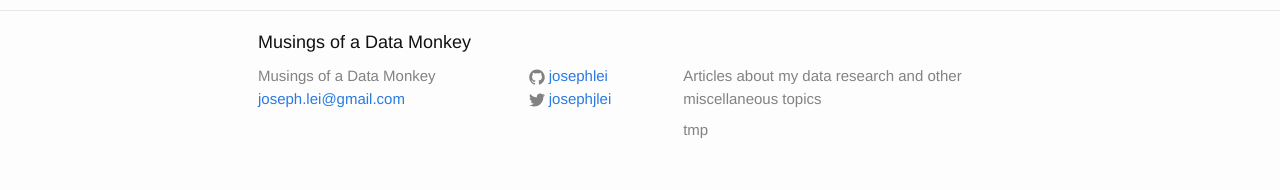
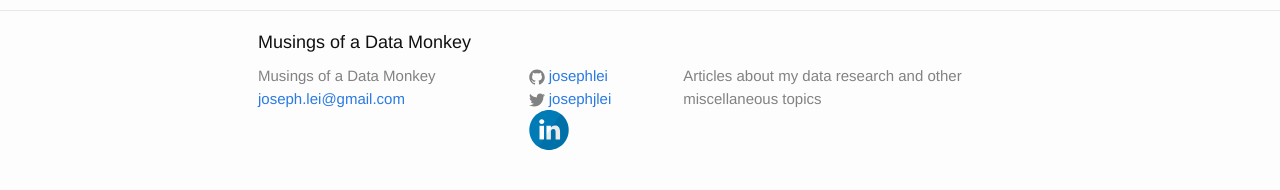
Before and after one commit to josephlei/jjl-website, a Jekyll site: the page built from index.html, in a window 1280 px wide. Shown: the part 1252-1442 px from the top of the page. Built offline with Jekyll 4.4.1, drawn with Linux system fonts in a browser that asks for light colours.

Commit message:
Update footer.html

```diff
--- a/_includes/footer.html
+++ b/_includes/footer.html
@@ -52,12 +52,23 @@
               <span class="username">{{ site.twitter_username }}</span>
             </a>
           </li>
+          <li>
+          <svg width="40px" height="40px" viewBox="0 0 60 60" version="1.1" xmlns="http://www.w3.org/2000/svg" xmlns:xlink="http://www.w3.org/1999/xlink" xmlns:sketch="http://www.bohemiancoding.com/sketch/ns">
+    <path d="M0.449161376,30 C0.449161376,13.4314567 13.6795217,0 30,0 C46.3204783,0 59.5508386,13.4314567 59.5508386,30 C59.5508386,46.5685433 46.3204783,60 30,60 C13.6795217,60 0.449161376,46.5685433 0.449161376,30 Z M0.449161376,30" fill="#007BB6" sketch:type="MSShapeGroup"></path>
+    <path d="M22.4680392,23.7098144 L15.7808366,23.7098144 L15.7808366,44.1369537 L22.4680392,44.1369537 L22.4680392,23.7098144 Z M22.4680392,23.7098144" id="Path" fill="#FFFFFF" sketch:type="MSShapeGroup"></path>
+    <path d="M22.9084753,17.3908761 C22.8650727,15.3880081 21.4562917,13.862504 19.1686418,13.862504 C16.8809918,13.862504 15.3854057,15.3880081 15.3854057,17.3908761 C15.3854057,19.3522579 16.836788,20.9216886 19.0818366,20.9216886 L19.1245714,20.9216886 C21.4562917,20.9216886 22.9084753,19.3522579 22.9084753,17.3908761 Z M22.9084753,17.3908761" id="Path" fill="#FFFFFF" sketch:type="MSShapeGroup"></path>
+    <path d="M46.5846502,32.4246563 C46.5846502,26.1503226 43.2856534,23.2301456 38.8851658,23.2301456 C35.3347011,23.2301456 33.7450983,25.2128128 32.8575489,26.6036896 L32.8575489,23.7103567 L26.1695449,23.7103567 C26.2576856,25.6271338 26.1695449,44.137496 26.1695449,44.137496 L32.8575489,44.137496 L32.8575489,32.7292961 C32.8575489,32.1187963 32.9009514,31.5097877 33.0777669,31.0726898 C33.5610713,29.8530458 34.6614937,28.5902885 36.5089747,28.5902885 C38.9297703,28.5902885 39.8974476,30.4634101 39.8974476,33.2084226 L39.8974476,44.1369537 L46.5843832,44.1369537 L46.5846502,32.4246563 Z M46.5846502,32.4246563" id="Path" fill="#FFFFFF" sketch:type="MSShapeGroup"></path>
+    <path d="M59.5508386,30 C59.5508386,46.5685433 46.3204783,60 30,60 C23.9471212,60 18.3192858,58.1525134 13.6339051,54.9827754 L47.4941264,5.81941103 C54.8060245,11.2806503 59.5508386,20.0777973 59.5508386,30 Z M59.5508386,30" id="reflec" fill-opacity="0.08" fill="#000000" sketch:type="MSShapeGroup"></path>
+          </svg>
+
+
+          </li>
           {% endif %}
         </ul><!--footer column 2 of 3-->
       </div>
       <div class="footer-col  footer-col-3"> <!--footer column 3 of 3, describes site based on config file-->
         <p class="text">{{ site.description }}</p>
-        <p class="text">tmp</p>
+        <!-- <p class="text">tmp</p> -->
       </div>
     </div>
   </div>
```
